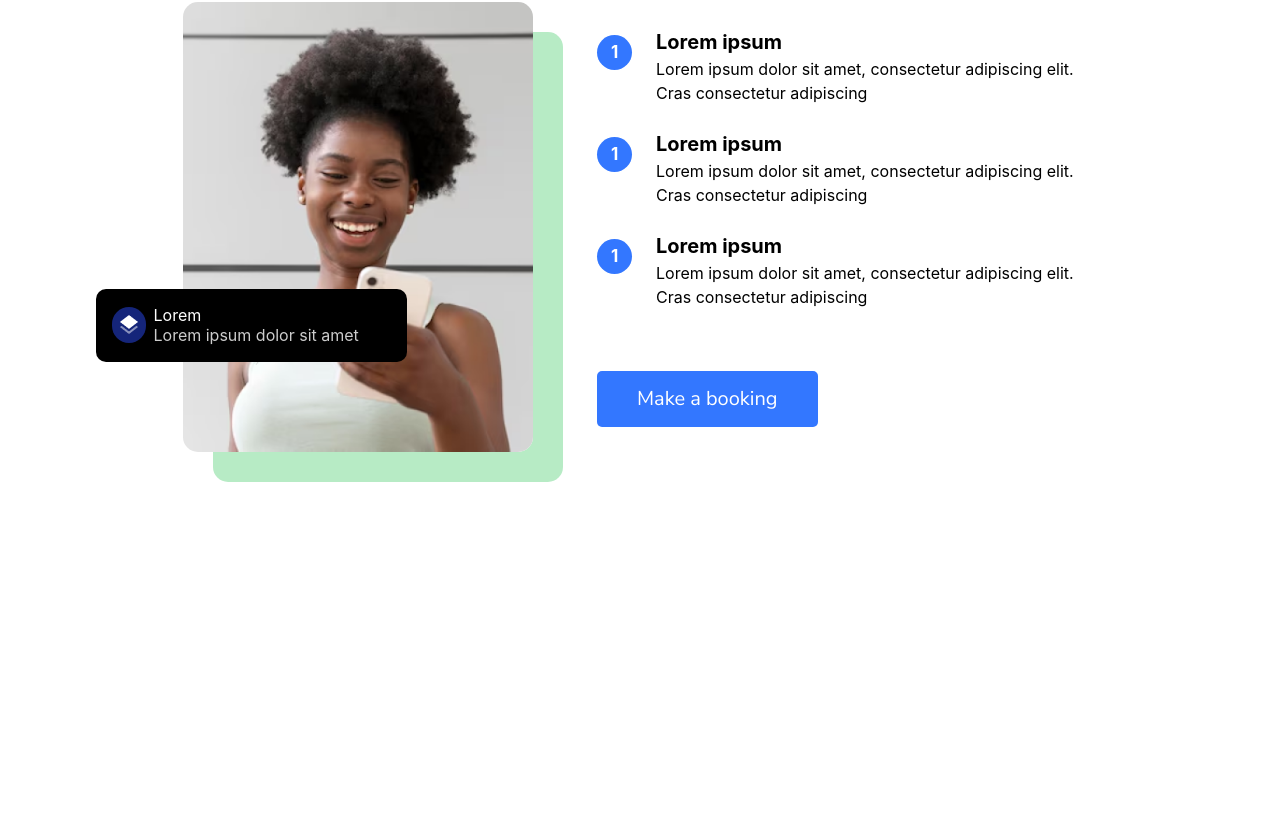
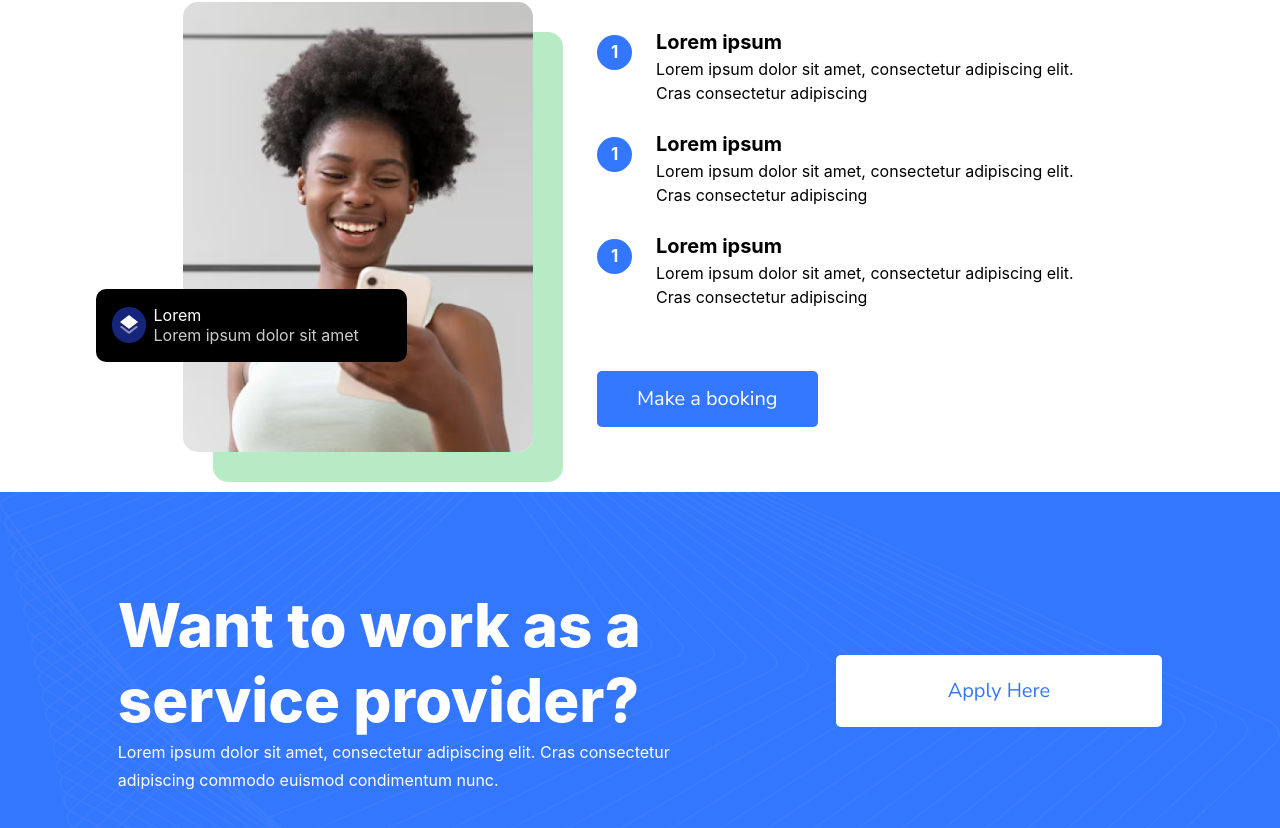
Before and after one commit to Kehad/Lokatalent, a React (Vite) app: page / in a window 1280 px wide. Shown: the part 898-1726 px from the top of the page. Before the commit the page ends 1390 px from the top, so only its background shows below. Built offline with nearby package versions, Linux system fonts and the light colour scheme.

Commit message:
commit 8

```diff
--- a/src/App.jsx
+++ b/src/App.jsx
@@ -7,6 +7,7 @@ import Header from './components/header/header';
 // import "bootstrap/dist/css/bootstrap.min.css";
 import BasicButtonExample from './components/header/boot';
 import Works from './components/works/works';
+import Service from './components/service/service';
 
 function App() {
 
@@ -16,6 +17,7 @@ function App() {
         <Nav/>
         <Header />
         <Works />
+        <Service />
       </Layout>
 
     </>
--- a/src/components/layout/nav/nav.jsx
+++ b/src/components/layout/nav/nav.jsx
@@ -1,6 +1,6 @@
 function Nav() {
   return (
-    <div className="bg-[#2659BF] px-16 py-8">
+    <div className="bg-[#2659BF] px-16 py-8 text-white">
       <div className="flex flex-rol justify-between items-center">
         <p>Lokatalent</p>
         <div>
--- /dev/null
+++ b/src/components/service/Service.jsx
@@ -0,0 +1,31 @@
+import React from 'react';
+import './service.css';
+
+function Service() {
+  return (
+    <div
+      className="bg-hero-pattern  bg-[#3377ff] text-white flex items-center justify-evenly py-24 bg-cover bg-center bg-no-repeat"
+      //   style="background-image: url('../../assets/bg-service2.png');"
+    >
+      <div className="w-[600px]">
+        <h3 className="text-6xl font-extrabold leading-tight text-left">
+          Want to work as a service provider?
+        </h3>
+        <p className="text-base font-normal leading-7 text-left">
+          Lorem ipsum dolor sit amet, consectetur adipiscing elit. Cras
+          consectetur adipiscing commodo euismod condimentum nunc.
+        </p>
+      </div>
+      <div className="service-button">
+        <a
+          href="#"
+          className="font-nunito text-xl !text-[#3377FF] font-normal leading-6 bg-white  py-6 px-28 w-max text-white  inline-block rounded-[5px]"
+        >
+          Apply Here
+        </a>
+      </div>
+    </div>
+  );
+}
+
+export default Service
--- /dev/null
+++ b/src/components/service/service.css
@@ -0,0 +1,28 @@
+.service {
+ background: #3377FF;
+ display: flex;
+ align-items: center;
+ justify-content: space-evenly;
+ color: #fff;
+ padding: 6rem 0;
+
+   background-image: url('../../assets/bg-service2.png');
+  background-size: cover; /* Ensure the image covers the entire container */
+  background-position: center; /* Center the image */
+  background-repeat: no-repeat; /* Prevent the image from repeating */
+}
+.servic-header {
+    font-family: Nunito Sans;
+font-size: 60px;
+font-weight: 700;
+line-height: 72px;
+text-align: left;
+}
+.service-text {
+    font-family: Nunito Sans;
+font-size: 16px;
+font-weight: 400;
+line-height: 27px;
+text-align: left;
+
+}
--- a/tailwind.config.js
+++ b/tailwind.config.js
@@ -6,6 +6,10 @@ export default {
       fontFamily: {
         nunito: ['"Nunito Sans"', "sans-serif"],
       },
+      backgroundImage: {
+        "hero-pattern": "url('/src/assets/bg-service2.png')",
+        "footer-texture": "url('/img/footer-texture.png')",
+      },
     },
   },
   plugins: [],
```
Also changed, not shown: src/assets/bg-service.png (added), src/assets/bg-service2.png (added).
